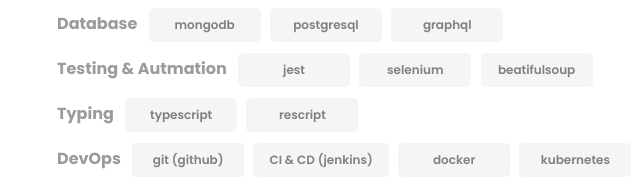
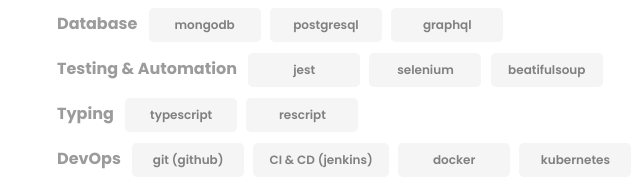
Before and after one commit to ashwinaadithan/resume, a plain HTML site: page index.html in a window 1280 px wide. Shown: the part 588-773 px from the top of the page, 308-948 px from the left. Drawn offline with Linux system fonts and the light colour scheme.

Commit message:
fixed a typo
in Automation

```diff
--- a/index.html
+++ b/index.html
@@ -83,7 +83,7 @@
                     </div>
 
                     <div class="skills-sub-domain-container">
-                        <h4 class="skills-sub-domain-title">Testing & Autmation</h4>
+                        <h4 class="skills-sub-domain-title">Testing & Automation</h4>
                         <p class="skill">jest</p>
                         <p class="skill">selenium</p>
                         <p class="skill">beatifulsoup</p>
```
